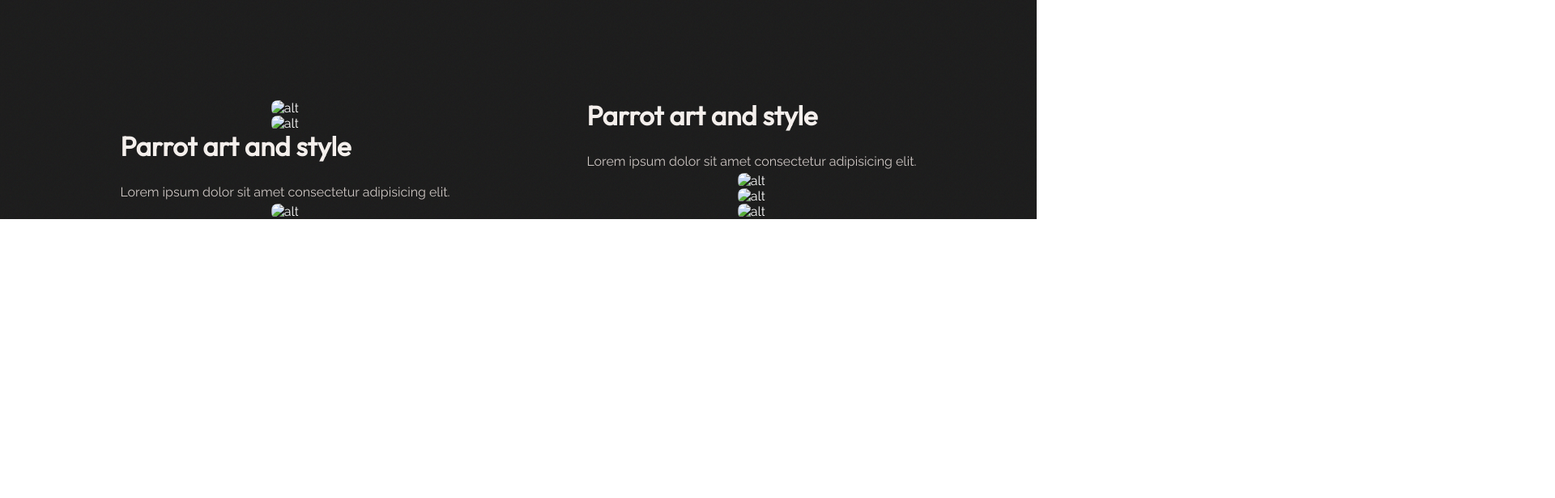
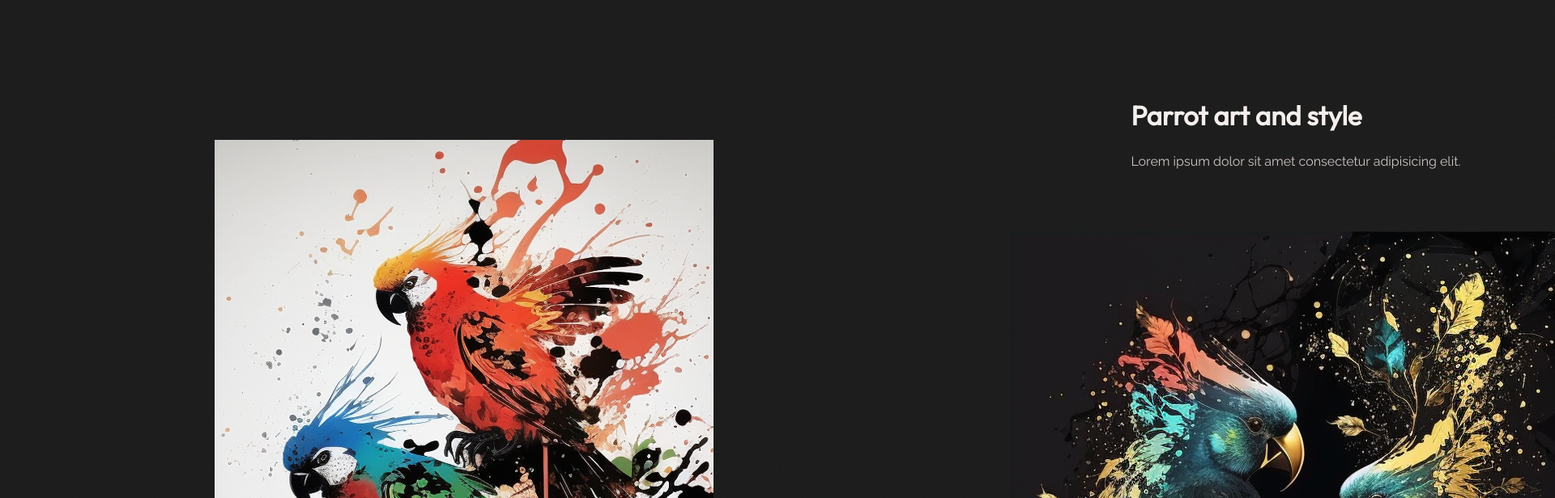
Before and after one commit to EldenMax/test, a plain HTML site: page wp/index.html in a window 1280 px wide. Shown: the part 700-1316 px from the top of the page at 81% size, 1920 px wide, since content can reach past the window. Before the commit the page ends 971 px from the top, so only its background shows below. Drawn offline with Linux system fonts and the light colour scheme; the site is published under a folder, as on GitHub Pages, so addresses that start at the root find nothing.

Commit message:
Update index.html

```diff
--- a/wp/index.html
+++ b/wp/index.html
@@ -34,8 +34,8 @@
                    <main class="gallery">
                     <div data-speed=".9" class="gallery__left">
 
-                        <img class="gallery__item" src="/img/1.png" alt="alt">
-                        <img class="gallery__item" src="/img/2.png" alt="alt">
+                        <img class="gallery__item" src="img/1.png" alt="alt">
+                        <img class="gallery__item" src="img/2.png" alt="alt">
 
                         <div class="text-block gallery__item">
 
@@ -43,7 +43,7 @@
                             <p class="text-block__p">Lorem ipsum dolor sit amet consectetur adipisicing elit.</p>
 
                         </div>
-                        <img class="gallery__item" src="/img/6.png" alt="alt">
+                        <img class="gallery__item" src="img/3.png" alt="alt">
                     </div>
                     <div data-speed="1.1" class="gallery__right">
 
@@ -54,9 +54,9 @@
 
                         </div>
 
-                        <img class="gallery__item" src="/img/3.png" alt="alt">
-                        <img class="gallery__item" src="/img/4.png" alt="alt">
-                        <img class="gallery__item" src="/img/5.png" alt="alt">
+                        <img class="gallery__item" src="img/4.png" alt="alt">
+                        <img class="gallery__item" src="img/5.png" alt="alt">
+                        <img class="gallery__item" src="img/6.png" alt="alt">
                     </div>
                    </main>
                 </div>
```
